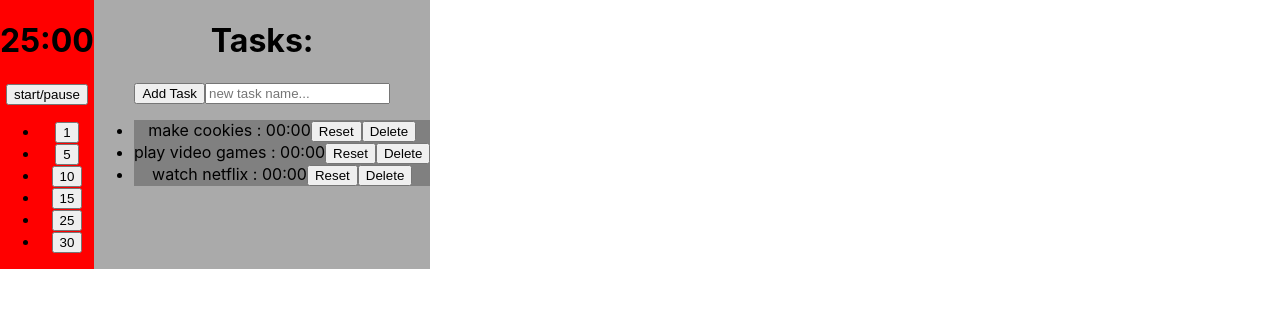
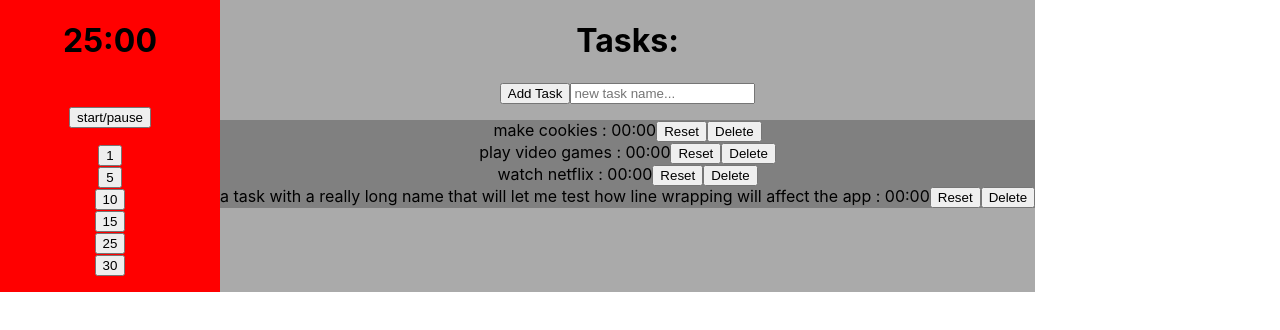
Before and after one commit to AceOfHeart5/TimeManager, a React (Create React App) app: page / in a window 1280 px wide. Shown: the top 330 px of the page. Built offline with nearby package versions, Linux system fonts and the light colour scheme.

Commit message:
add css stylings

```diff
--- a/src/App.css
+++ b/src/App.css
@@ -1,6 +1,32 @@
 .App {
+  margin: 0 auto;
   text-align: center;
   display: flex;
+  max-width: 1800px;
+}
+
+ul {
+  list-style: none;
+  padding: 0;
+}
+
+.timer {
+  padding: 0 10px;
+}
+
+.timer-display {
+  margin-bottom: 0;
+}
+
+.timer-task-name {
+  margin: 0;
+  min-width: 200px;
+  min-height: 25px;
+}
+
+.timer-task-time {
+  margin: 0;
+  min-height: 21px;
 }
 
 .tasks {
--- a/src/components/Pomodoro.js
+++ b/src/components/Pomodoro.js
@@ -28,15 +28,15 @@ const Pomodoro = ({app}) => {
         }
         return(
             [
-                <h4 key='task-title'>{name}</h4>,
-                <h5 key='task-time'>{time}</h5>
+                <h4 key='name' className='timer-task-name'>{name}</h4>,
+                <h5 key='time' className='timer-task-time'>{time}</h5>
             ]
         );
     }
 
     return (
         <div className="timer" style={{background: getTimerColor()}}>
-            <h1 className="display">{timeDisplay(app.timer.timeRemaining)}</h1>
+            <h1 className="timer-display">{timeDisplay(app.timer.timeRemaining)}</h1>
             {currentTaskData()}
             <button onClick={() => app.startTimer()}>start/pause</button>
             {getSetButtons([1, 5, 10, 15, 25, 30])}
--- a/src/util/Application.js
+++ b/src/util/Application.js
@@ -19,6 +19,7 @@ export default class Application {
         this.tasks.addTask('make cookies');
         this.tasks.addTask('play video games');
         this.tasks.addTask('watch netflix');
+        this.tasks.addTask('a task with a really long name that will let me test how line wrapping will affect the app');
 
         window.addEventListener('resize', () => this.updateState());
     }
```
